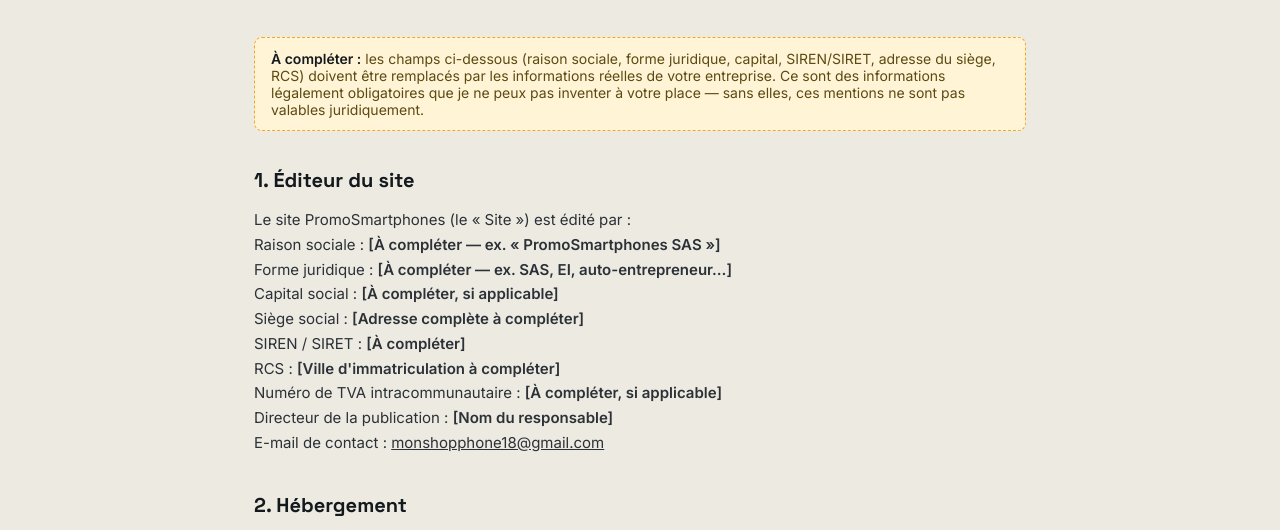
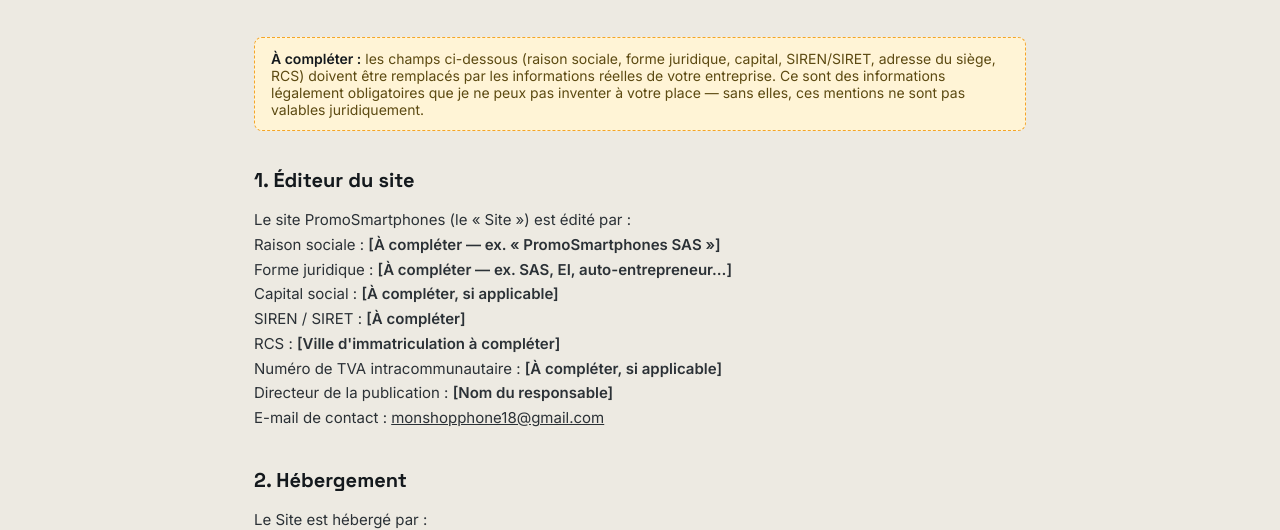
Before and after one commit to monshopphone18-netizen/promosmartphones, a website: page mentions-legales.html in a window 1280 px wide. Shown: the part 228-758 px from the top of the page. Drawn offline with Linux system fonts and the light colour scheme.

Commit message:
Update mentions-legales.html

```diff
--- a/mentions-legales.html
+++ b/mentions-legales.html
@@ -35,7 +35,7 @@
       Raison sociale : <strong>[À compléter — ex. « PromoSmartphones SAS »]</strong><br>
       Forme juridique : <strong>[À compléter — ex. SAS, EI, auto-entrepreneur…]</strong><br>
       Capital social : <strong>[À compléter, si applicable]</strong><br>
-      Siège social : <strong>[Adresse complète à compléter]</strong><br>
+
       SIREN / SIRET : <strong>[À compléter]</strong><br>
       RCS : <strong>[Ville d'immatriculation à compléter]</strong><br>
       Numéro de TVA intracommunautaire : <strong>[À compléter, si applicable]</strong><br>
```
